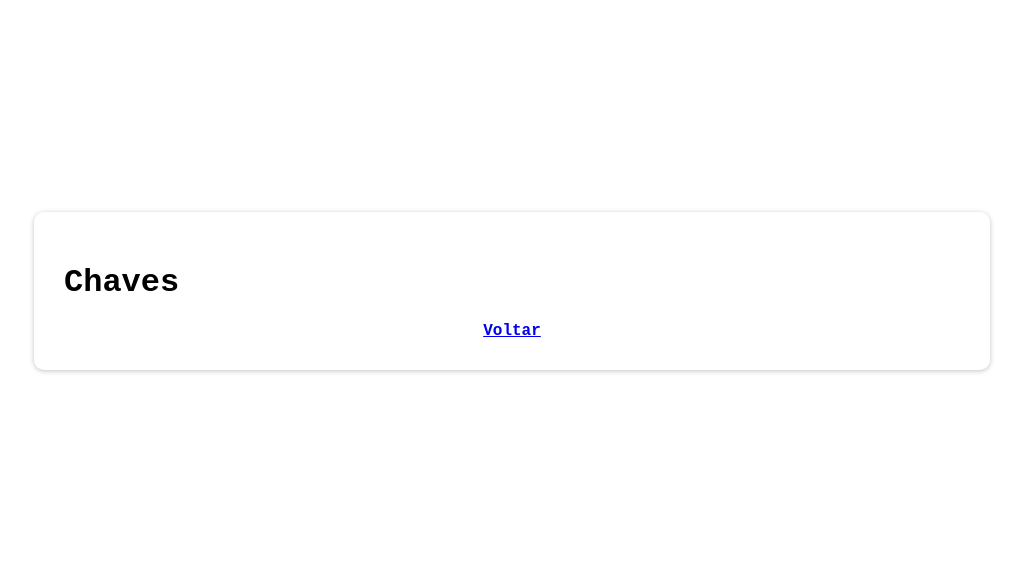
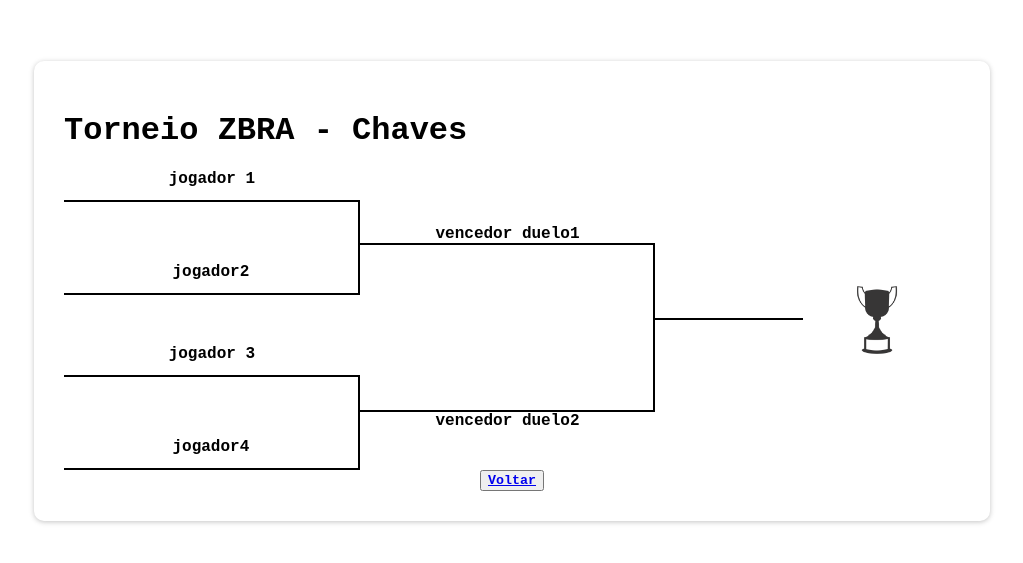
Before and after one commit to iThiagoLessa/torneio-zbra, a React (Create React App) app: page /chave in a window 1280 px wide. Shown: the part 117-680 px from the top of the page, without its empty margins (128-1151 px from the left). Built offline with nearby package versions, Linux system fonts and the light colour scheme.

Commit message:
criação chaves torneio pt1

```diff
--- /dev/null
+++ b/src/assets/css/chave.css
@@ -0,0 +1,83 @@
+.conteudo {
+  height: 300px;
+  display: grid;
+  grid-template-rows: 50% 50%;
+  grid-template-columns: 33% 33% 33%;
+}
+.conteudo .player1 {
+  height: 50%;
+  display: grid;
+  grid-template-rows: 2em calc(100% - 1em);
+}
+.conteudo .player1 div:nth-child(1) {
+  border-bottom: 2px solid black;
+}
+.conteudo .player1 div:nth-child(2) {
+  border-right: 2px solid black;
+}
+.conteudo .player2 {
+  height: 50%;
+  display: grid;
+  border-right: 2px solid black;
+  grid-template-rows: calc(100% - 2em) 2em;
+}
+.conteudo .player2 div:nth-child(2) {
+  border-bottom: 2px solid black;
+}
+.conteudo .bloco1 {
+  grid-row: 1;
+  margin-bottom: 25px;
+}
+.conteudo .bloco2 {
+  grid-row: 2;
+  margin-top: 25px;
+}
+.conteudo .bloco3 {
+  grid-row: 1/2;
+  grid-column: 2/2;
+  display: grid;
+  grid-template-rows: 50% 50%;
+}
+.conteudo .bloco3 div:nth-child(1) {
+  display: flex;
+  align-items: flex-end;
+  justify-content: center;
+  border-bottom: 2px solid black;
+}
+.conteudo .bloco3 div:nth-child(2) {
+  border-right: 2px solid black;
+}
+.conteudo .bloco4 {
+  grid-row: 2/2;
+  grid-column: 2/2;
+  display: grid;
+  grid-template-rows: 60% 40%;
+}
+.conteudo .bloco4 div:nth-child(1) {
+  border-right: 2px solid black;
+}
+.conteudo .bloco4 div:nth-child(2) {
+  border-top: 2px solid black;
+}
+.conteudo .bloco5 {
+  grid-row: 1/3;
+  display: grid;
+  grid-template-columns: 50% 50%;
+}
+.conteudo .bloco5 div:nth-child(1) {
+  display: grid;
+  grid-template-rows: 50% 50%;
+}
+.conteudo .bloco5 div:nth-child(1) div:nth-child(1) {
+  border-bottom: 2px solid black;
+}
+.conteudo .bloco5 div:nth-child(2) {
+  display: flex;
+  align-items: center;
+  justify-content: center;
+}
+.conteudo .bloco5 div:nth-child(2) img {
+  width: 50%;
+}
+
+/*# sourceMappingURL=chave.css.map */
--- /dev/null
+++ b/src/assets/sass/chave.scss
@@ -0,0 +1,84 @@
+$border: 2px solid black;
+.conteudo {
+    height: 300px;
+    display: grid;
+    grid-template-rows: 50% 50%;
+    grid-template-columns: 33% 33% 33%;
+
+    .player1 {
+        height: 50%;
+        display: grid;
+        grid-template-rows: 2em calc(100% - 1em);
+        div:nth-child(1) {
+            border-bottom: $border;
+        }
+        div:nth-child(2) {
+            border-right: $border;
+        }
+    }
+    .player2 {
+        height: 50%;
+        display: grid;
+        border-right: $border;
+        grid-template-rows: calc(100% - 2em) 2em;
+        div:nth-child(2) {
+            border-bottom: $border;
+        }
+    }
+
+    .bloco1 {
+        grid-row: 1;
+        margin-bottom: 25px;
+    }
+    .bloco2 {
+        grid-row: 2;
+        margin-top: 25px;
+    }
+    .bloco3 {
+        grid-row: 1 / 2;
+        grid-column: 2 / 2;
+        display: grid;
+        grid-template-rows: 50% 50%;
+        div:nth-child(1) {
+            display: flex;
+            align-items: flex-end;
+            justify-content: center;
+            border-bottom: $border;
+        }
+        div:nth-child(2) {
+            border-right: $border;
+        }
+    }
+    .bloco4 {
+        grid-row: 2 / 2;
+        grid-column: 2 / 2;
+        display: grid;
+        grid-template-rows: 60% 40%;
+        div:nth-child(1) {
+            border-right: $border;
+        }
+        div:nth-child(2) {
+            border-top: $border;
+        }
+    }
+    .bloco5 {
+        grid-row: 1 / 3;
+        display: grid;
+        grid-template-columns: 50% 50%;
+        div:nth-child(1) {
+            display: grid;
+            grid-template-rows: 50% 50%;
+            div:nth-child(1) {
+                border-bottom: $border;
+            }
+        }
+        div:nth-child(2) {
+            display: flex;
+            align-items: center;
+            justify-content: center;
+            img {
+                width: 50%;
+            }
+        }
+    }
+}
--- a/src/views/Chave.jsx
+++ b/src/views/Chave.jsx
@@ -1,11 +1,49 @@
 import React from "react";
 import { Link } from "react-router-dom";
+import "../assets/css/chave.css";
+import imgTrofeu from "../assets/img/trofeu.png";
 
 const Chave = () => {
   return (
     <div>
-      <h1>Chaves</h1>
-      <Link to="/">Voltar</Link>
+      <h1>Torneio ZBRA - Chaves</h1>
+      <div className="conteudo">
+        <div className="bloco1">
+          <div className="player1">
+            <div>jogador 1</div>
+            <div></div>
+          </div>
+          <div className="player2">
+            <div></div>
+            <div>jogador2</div>
+          </div>
+        </div>
+        <div className="bloco2">
+          <div className="player1">
+            <div>jogador 3</div>
+            <div></div>
+          </div>
+          <div className="player2">
+            <div></div>
+            <div>jogador4</div>
+          </div>
+        </div>
+        <div className="bloco3">
+          <div>vencedor duelo1</div>
+          <div></div>
+        </div>
+        <div className="bloco4">
+          <div></div>
+          <div>vencedor duelo2</div>
+        </div>
+        <div className="bloco5">
+            <div><div></div></div>
+            <div>
+              <img src={imgTrofeu} alt="Campeão!"/>
+            </div>
+        </div>
+      </div>
+      <button><Link to="/">Voltar</Link></button>
     </div>
   );
 };
```
Also changed, not shown: public/index.html (+0 -23 lines), src/assets/img/trofeu.png (added), 1 other file (tests, documents, lock files or other folders).
